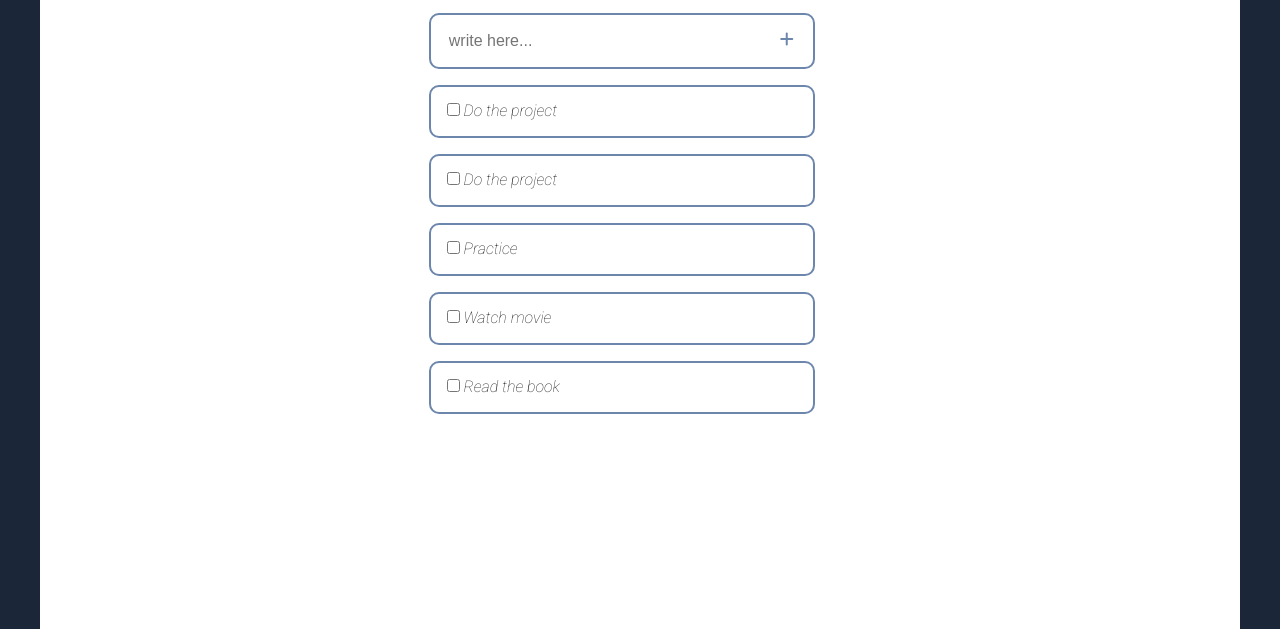
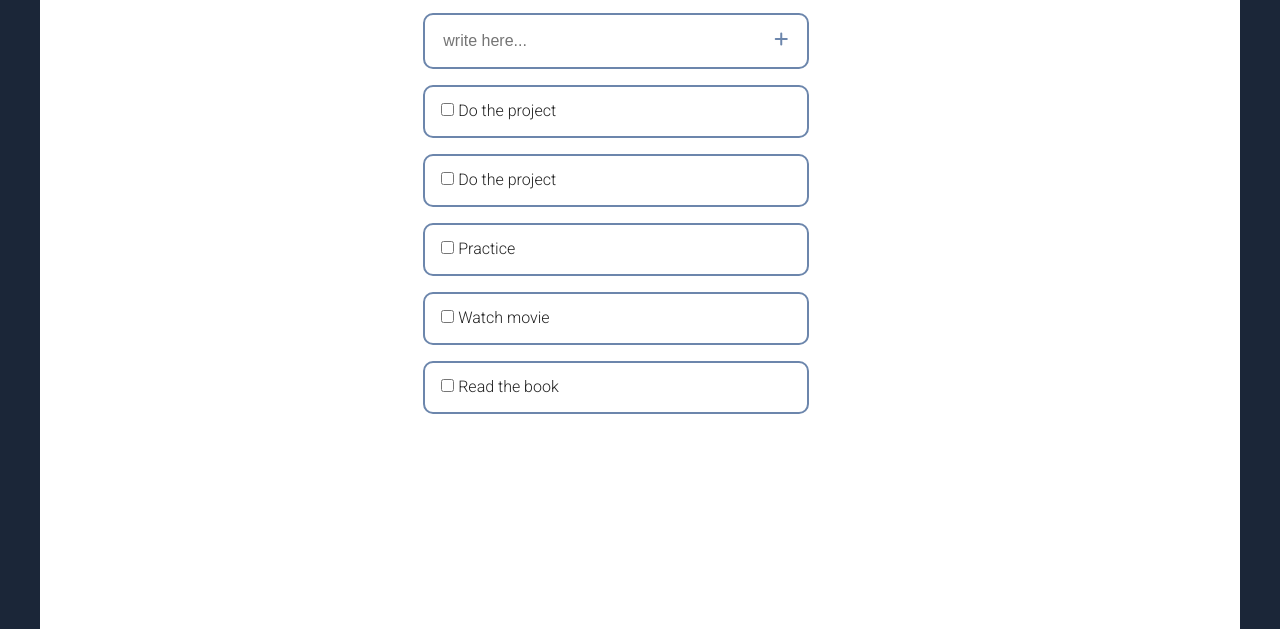
Before and after one commit to hedita/todo, a website: page index.html in a window 1280 px wide. Shown: the part 171-800 px from the top of the page. Drawn offline with Linux system fonts and the light colour scheme.

Commit message:
change the font

```diff
--- a/index.html
+++ b/index.html
@@ -5,7 +5,9 @@
   <link rel="stylesheet" href="./assets/css/all.min.css" />
   <link rel="preconnect" href="https://fonts.googleapis.com">
   <link rel="preconnect" href="https://fonts.gstatic.com" crossorigin>
-  <link href="https://fonts.googleapis.com/css2?family=Roboto:ital,wght@1,100&display=swap" rel="stylesheet">
+  <link rel="preconnect" href="https://fonts.googleapis.com">
+  <link rel="preconnect" href="https://fonts.gstatic.com" crossorigin>
+  <link href="https://fonts.googleapis.com/css2?family=Roboto:ital,wght@0,300;1,100&display=swap" rel="stylesheet">
   <meta charset="UTF-8">
   <meta http-equiv="X-UA-Compatible" content="IE=edge">
   <meta name="viewport" content="width=device-width, initial-scale=1.0">
```
